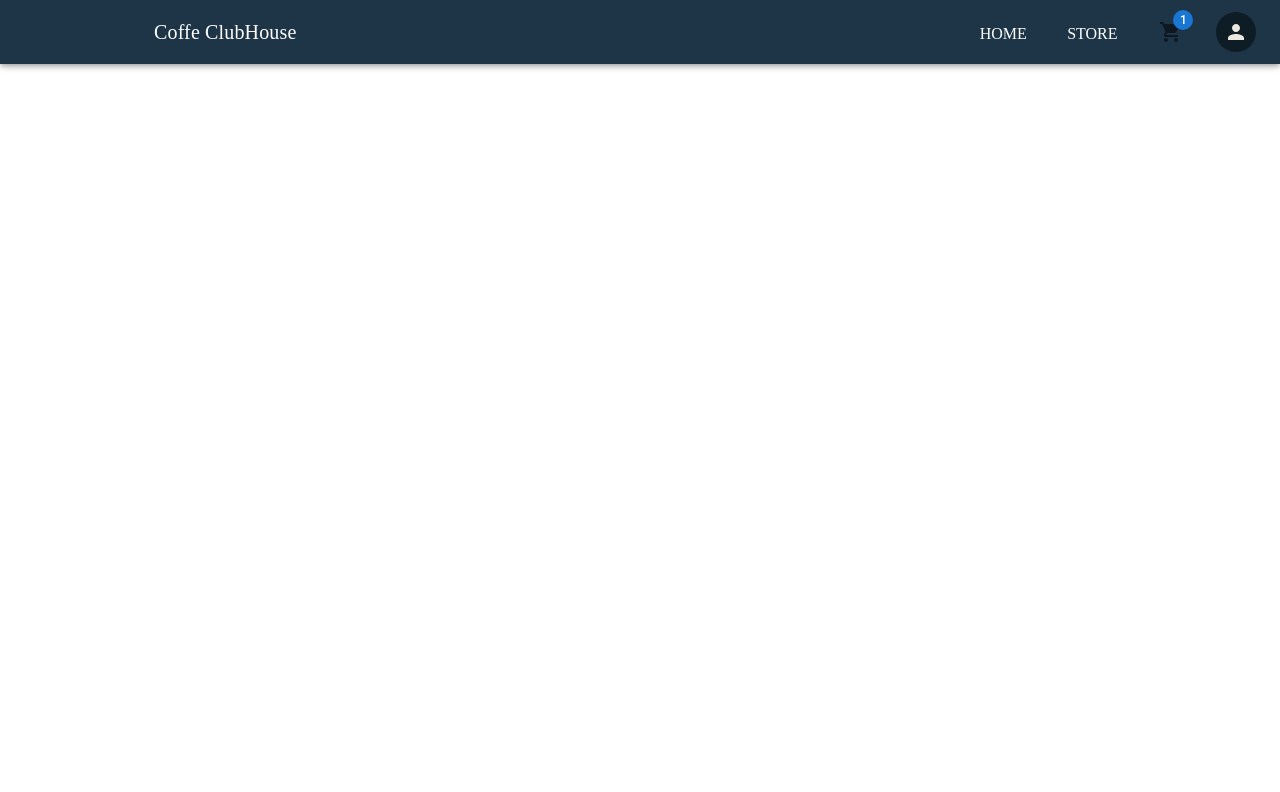
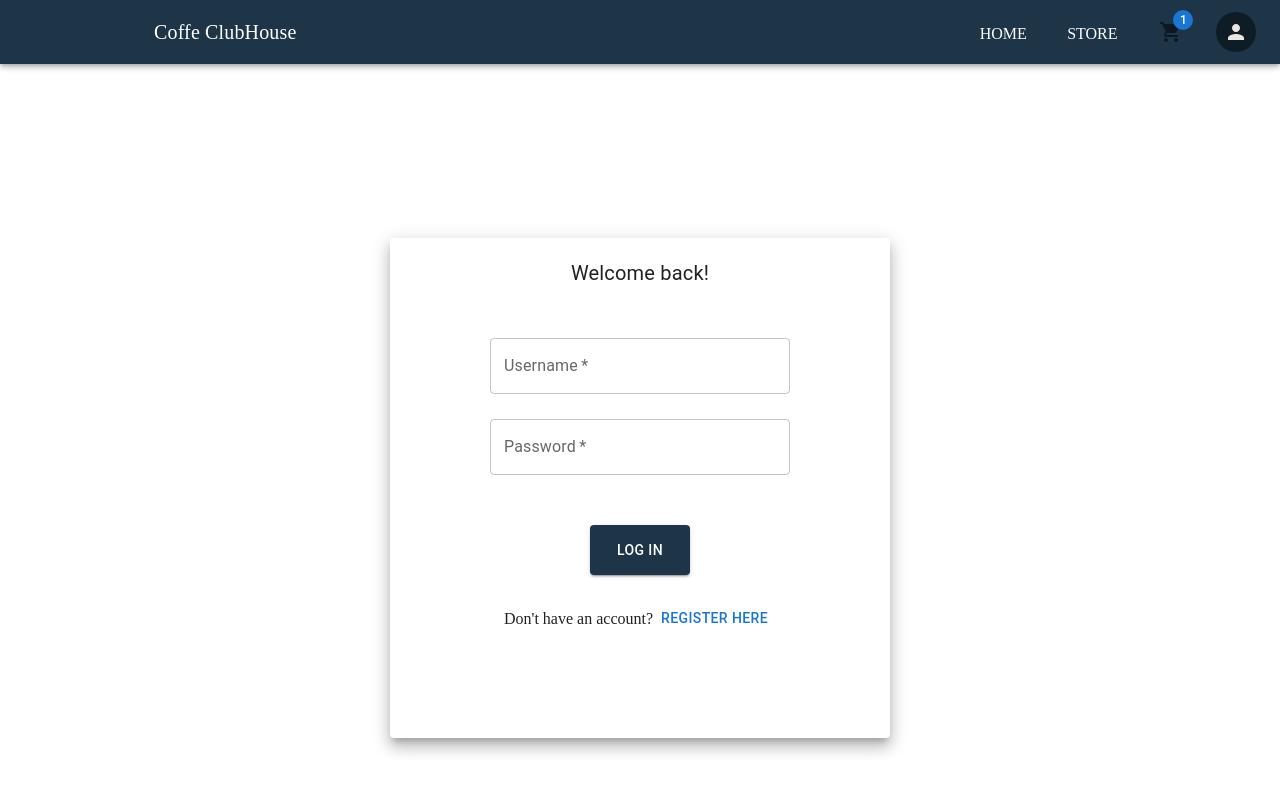
Before and after one commit to raulpopovici/Coffe-ClubHouse, a React (Create React App) app: page /login in a window 1280 px wide. Shown: the top 792 px of the page. Built offline with nearby package versions, Linux system fonts and the light colour scheme.

Commit message:
login page updated

```diff
--- a/src/App.js
+++ b/src/App.js
@@ -2,21 +2,14 @@ import Login from './pages/Login';
 import Home from './pages/Home';
 import { BrowserRouter as Router, Switch, Route } from "react-router-dom";
 import Navbar from './components/Navbar/Navbar';
+import Routes from './Routes';
 
 
 
 function App() {
   return (
 
-    <Router>
-      <Navbar />
-
-      <Switch>
-        <Route exact path = "/home" component={Home} />
-        <Route exact path = "/login" component={Login} />
-      </Switch>
-
-    </Router>
+    <Routes/>
 
 
   );
--- /dev/null
+++ b/src/Routes.js
@@ -0,0 +1,27 @@
+import Login from './pages/Login';
+import Home from './pages/Home';
+import Register from'./pages/Register';
+import { BrowserRouter as Router, Switch, Route } from "react-router-dom";
+import Navbar from './components/Navbar/Navbar';
+
+
+
+export const Routes =() => {
+  return (
+
+    <Router>
+      <Navbar />
+
+      <Switch>
+        <Route exact path = "/" component={Home} />
+        <Route exact path = "/login" component={Login} />
+        <Route exact path = "/register" component={Register} />
+      </Switch>
+
+    </Router>
+
+
+  );
+}
+
+export default Routes;
--- /dev/null
+++ b/src/components/Footer.js
@@ -0,0 +1,24 @@
+import { Container,Grid,Box, AppBar } from "@mui/material";
+
+
+export const Footer =()=>{
+
+    return (
+
+        <div>
+
+
+
+                <AppBar>
+
+                </AppBar>
+
+
+
+
+        </div>
+
+    );
+}
+
+export default Footer;
--- a/src/components/Navbar/Navbar.js
+++ b/src/components/Navbar/Navbar.js
@@ -76,7 +76,7 @@ const Navbar = () => {
                     marginTop:'12px'
                }}>
 
-                    <Link href='/home' underline="none" style={{
+                    <Link href='/' underline="none" style={{
                         color:"#fff",
 
                     }}>
--- a/src/pages/Home.js
+++ b/src/pages/Home.js
@@ -8,7 +8,7 @@ import { Toolbar } from '@mui/material';
 import FacebookIcon from '@mui/icons-material/Facebook';
 import InstagramIcon from '@mui/icons-material/Instagram';
 import TwitterIcon from '@mui/icons-material/Twitter';
-
+import Footer from '../components/Footer';
 
 const commonStyles = {
     bgcolor: '#EAE7DE',
@@ -272,6 +272,8 @@ export const Home = () => {
 
 
 
+
+
     </div>
 
 
--- a/src/pages/Login.js
+++ b/src/pages/Login.js
@@ -1,11 +1,82 @@
 import React,{useState} from 'react'
+import Container from '@mui/material/Container'
+import {Grid,Paper,Typography,TextField,Button,Box,Link} from '@mui/material'
+import { makeStyles } from '@mui/styles';
+import Footer from '../components/Footer';
+
+const useStyles = makeStyles(theme => ({
+    root: {
+      display: 'flex',
+      flexDirection: 'column',
+      justifyContent: 'center',
+      alignItems: 'center',
+      paddingTop: '50px',
+
+
+    },
+  }));
+
+
+
+
 
 
 export const Login = () => {
+
+    const classes = useStyles();
     return(
         <div>
-            Logindadasdsadsadsad
-            Logindadasdsadsadsad
+            <Container >
+
+                <Grid container justifyContent='center'>
+
+                        <Paper elevation={10} style={{marginTop:'20%',height:'500px',width:'500px'}}>
+
+                            <Grid container justifyContent='center' direction='column' alignItems='center'>
+
+                                <Typography style={{marginTop:'20px',fontSize:'20px'}}>
+                                    Welcome back!
+                                </Typography>
+                            </Grid>
+
+                            <form className={classes.root}>
+                                    <TextField
+                                        id="outlined-basic"
+                                        variant="outlined"
+                                        required
+                                        label="Username"
+                                        style={{width:'60%'}}/>
+
+                                    <TextField
+                                        id="outlined-basic"
+                                        variant="outlined"
+                                        required
+                                        label="Password"
+                                        type="password"
+                                        style={{width:'60%',marginTop:'5%'}}/>
+                            </form>
+
+                            <Grid container justifyContent='center' alignItems='center' direction='column' style={{marginTop:'10%'}}>
+
+                                <Button variant="contained" style={{backgroundColor:'#1E3547',width:'100px',height:'50px'}}>
+                                    Log In
+                                </Button>
+
+                                <Grid container justifyContent='center' alignItems='center' direction='row' style={{marginTop:'5%'}}>
+                                    Don't have an account?<Button href='/register'> Register Here</Button>
+                                </Grid>
+
+                            </Grid>
+
+                        </Paper>
+
+                </Grid>
+
+            </Container>
+
+            <Footer/>
+
+
         </div>
     );
 }
--- /dev/null
+++ b/src/pages/Register.js
@@ -0,0 +1,15 @@
+
+
+export const Register = () => {
+
+    return (
+        <div>
+            Register page
+
+        </div>
+    )
+
+}
+
+
+export default Register
```
Also changed, not shown: src/pages/Cart.js (added), src/pages/Store.js (added).
